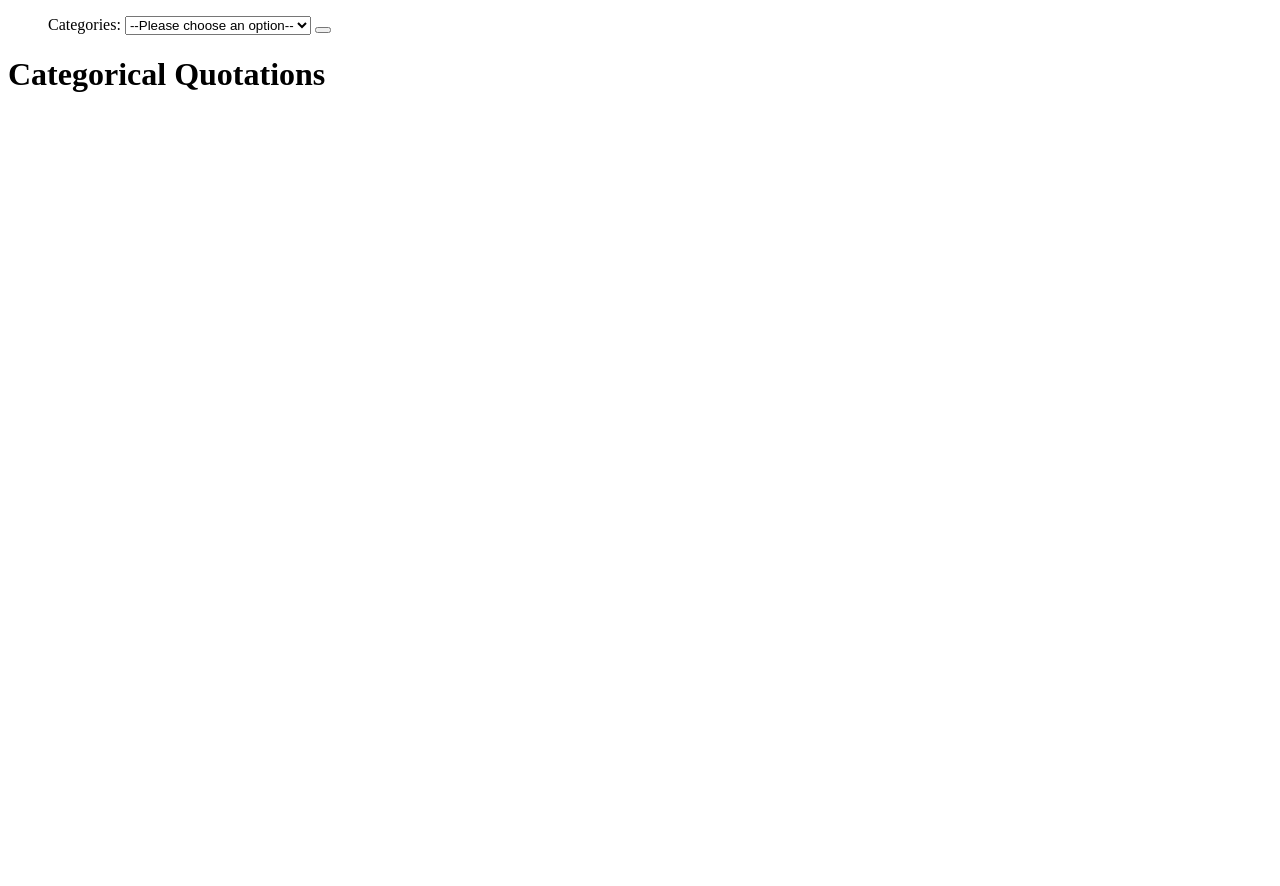
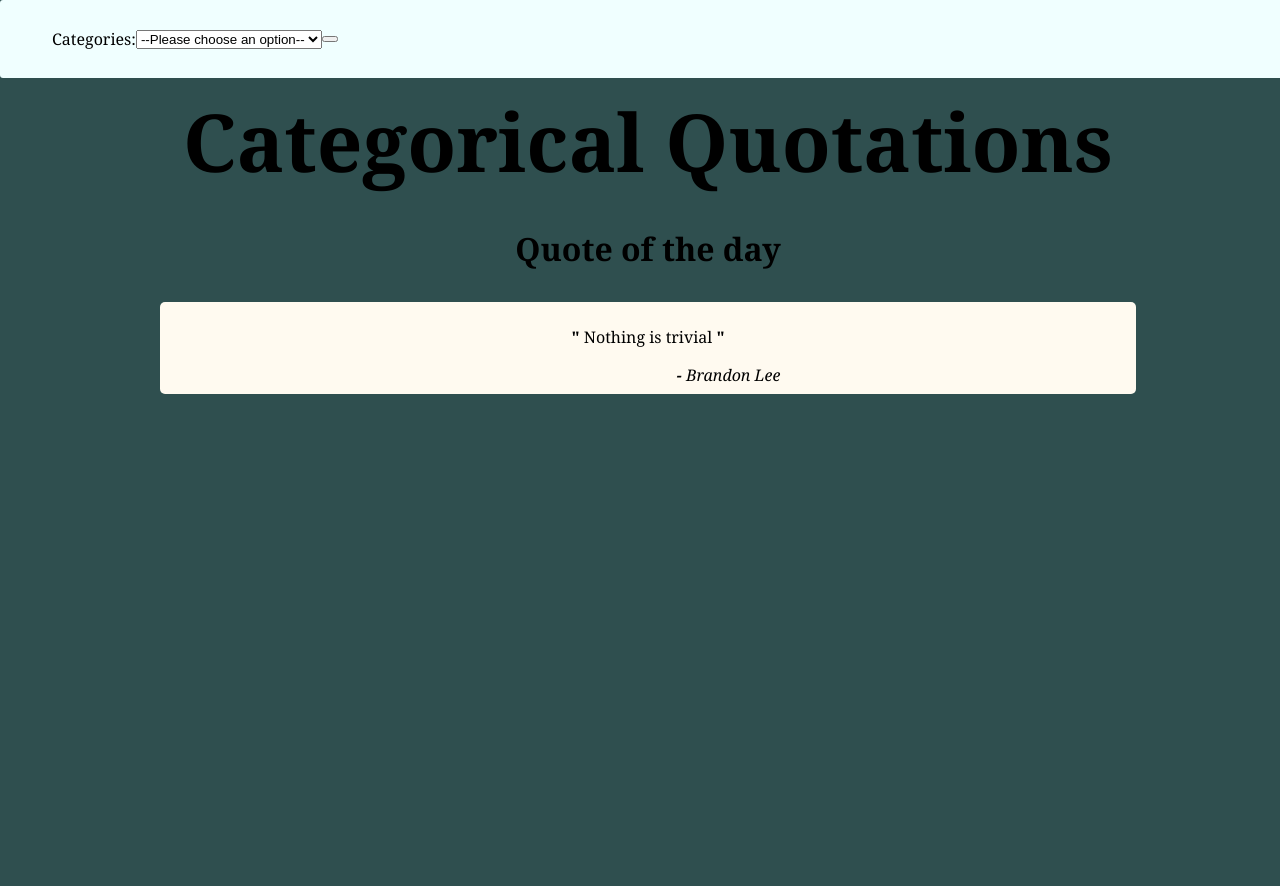
Before and after one commit to DruSerkes/categorical-quotations, a Flask app: page / in a window 1280 px wide. Before the commit the page ends 92 px from the top, so only its background shows below. Run offline with Flask 2, Linux system fonts and the light colour scheme; data that the repository does not hold is empty; parts of the project's set-up code (start-up, migrations or seed data) failed here and were passed over.

Commit message:
style quote, add comments due to api rate limiting

```diff
--- a/app.py
+++ b/app.py
@@ -14,6 +14,6 @@ def homepage():
     """
     Home page - Gets quote of the day and renders it on a template
     """
-    quote_data = get_todays_quote()
-    print(quote_data)
-    return render_template('index.html', quote=quote_data)
+    return render_template('index.html', quote='hello')
+    # return render_template('index.html', quote=quote_data)
+    # quote_data = get_todays_quote()
--- a/helpers.py
+++ b/helpers.py
@@ -1,8 +1,9 @@
 import requests
-BASE_URL = 'http://quotes.rest/'
+BASE_URL = 'http://quotes.rest'
 
 
-def get_todays_quote():
-    response = requests.get(f'{BASE_URL}/qod')
+def get_todays_quote(category='inspire'):
+
+    response = requests.get(f'{BASE_URL}/qod', params={'category': category})
     quote_data = response.json()
     return quote_data
--- a/static/styles.css
+++ b/static/styles.css
@@ -3,16 +3,19 @@ body {
 	height: 100vh;
 	width: 100vw;
 	background-color: darkslategrey;
+	font-family: Georgia, 'Times New Roman', Times, serif;
 }
 
 .navbar {
-	position: sticky;
+	position: absolute;
 	top: 0;
+	left: 0;
 	width: 100%;
-	height: 7%;
-	margin: 0 0 2rem 0;
+	margin: 0;
 	padding: 12px;
+	border-radius: 3px;
 	background-color: azure;
+	margin-bottom: auto;
 }
 
 .navlist,
@@ -22,11 +25,37 @@ body {
 	align-items: center;
 }
 
+main {
+	position: relative;
+	height: 100%;
+	left: 0;
+	top: 2rem;
+}
+
+h1 {
+	font-size: 5rem;
+	text-align: center;
+	margin-bottom: 1rem;
+}
+
+h3 {
+	font-size: 2rem;
+	text-align: center;
+}
+
 .content {
 	margin: 0 auto;
 	width: 75%;
+	padding: 0.5rem;
 	height: auto;
 	background-color: floralwhite;
-    border-radius: 5px;
+	border-radius: 5px;
+}
 
+blockquote {
+	text-align: center;
 }
+
+cite {
+	margin-left: 53%;
+}
--- a/templates/base.html
+++ b/templates/base.html
@@ -4,6 +4,7 @@
     <meta charset="UTF-8">
     <meta name="viewport" content="width=device-width, initial-scale=1.0">
     <title>{% block title %}Categorical Quotations{% endblock %}</title>
+    <link rel="stylesheet" href="../static/styles.css">
 </head>
 <body>
 
--- a/templates/index.html
+++ b/templates/index.html
@@ -6,9 +6,25 @@
 <!-- TODO add index.html -->
 <h1>Categorical Quotations</h1>
 
+
+<h3>Quote of the day</h3>
 <section class="content">
-    <blockquote>{{ quote.contents.quotes[0].quote }}</blockquote>
-    <cite>{{ quote.contents.quotes[0].author }}</cite>
+    <blockquote>
+        <b>"</b>
+        Nothing is trivial
+        <b>"</b>
+    </blockquote>
+    <cite>
+        <b>-</b>
+        Brandon Lee
+    </cite>
 </section>
 
+{#<blockquote>
+    <b>"</b>
+    {{ quote.contents.quotes[0].quote }}
+    <b>"</b>
+</blockquote>
+<cite> {{ quote.contents.quotes[0].author }}</cite>#}
+
 {% endblock %}
```
